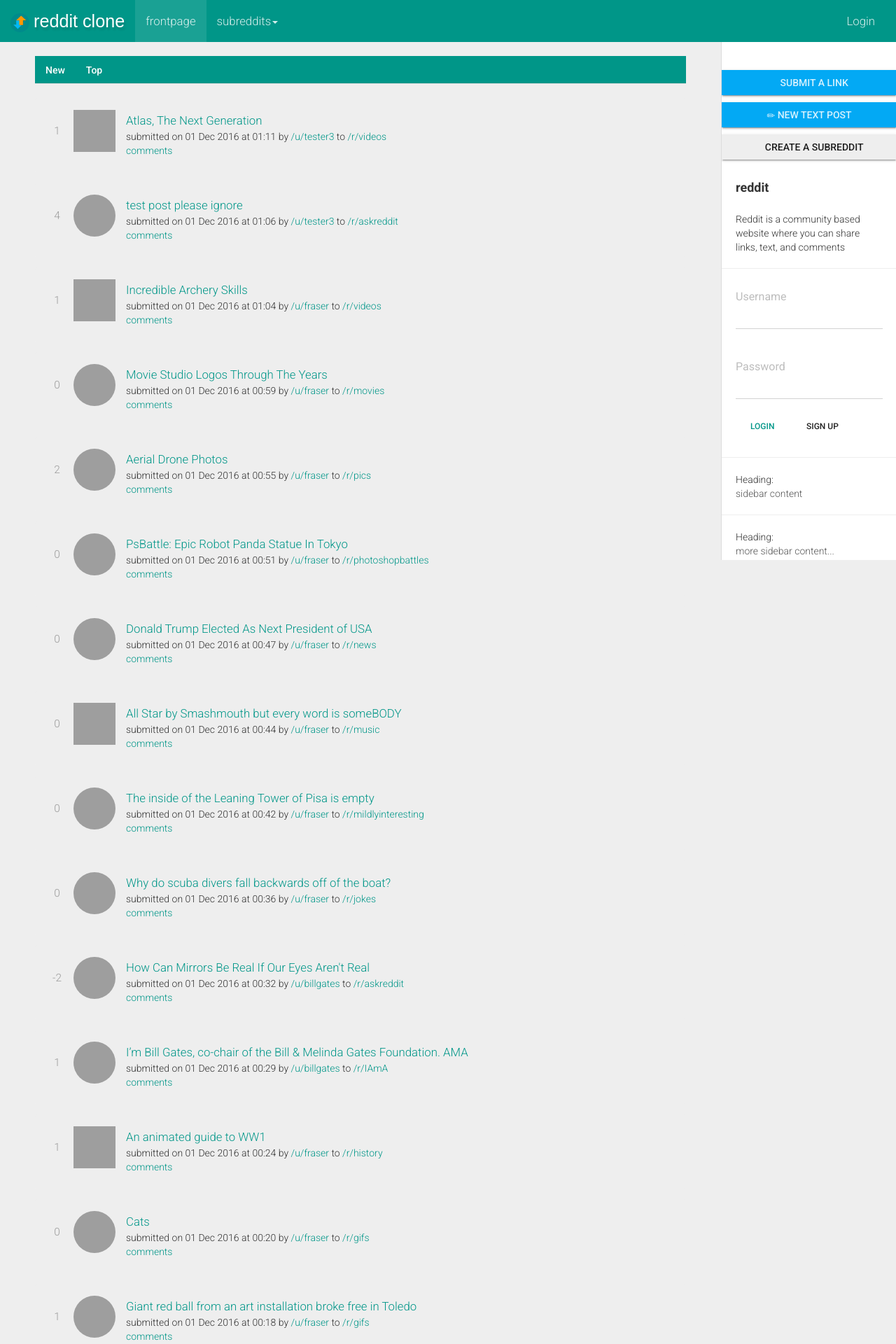
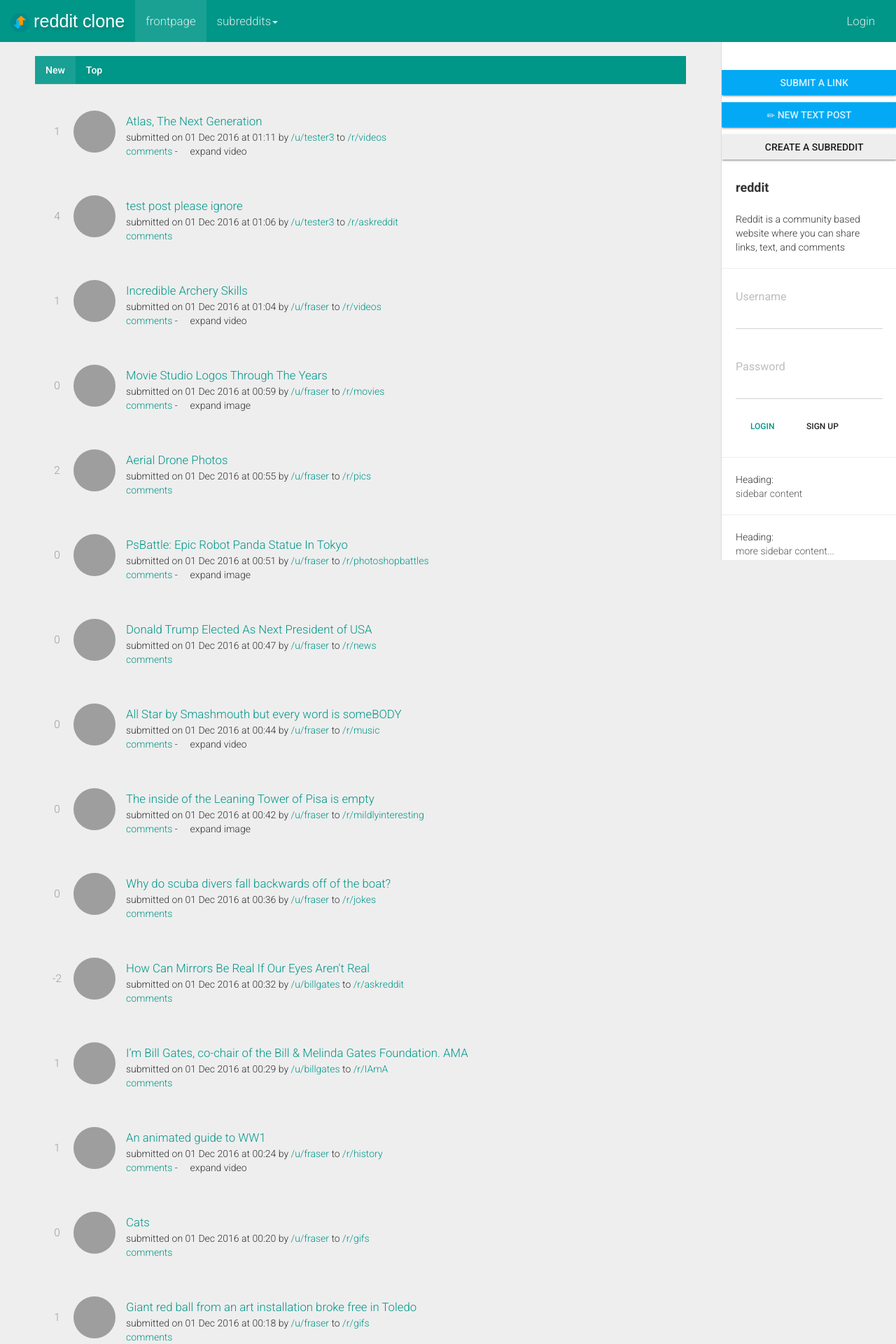
Before and after one commit to frasermarriott/reddit-clone-v2, a Flask app: page / in a window 1280 px wide. Shown: the top 1920 px of the page at 70% size. Run offline with Flask 2, Linux system fonts and the light colour scheme; data comes from the database, SQL or seed files in the repository; some libraries are stand-ins or nearby versions; some web fonts are replaced; grey boxes are pictures that could not be loaded.

Commit message:
Added toggles for inline embedded images and YouTube videos.

```diff
--- a/static/css/style.css
+++ b/static/css/style.css
@@ -17,6 +17,14 @@ small {
 
 .navbar .navbar-nav>li>a {
   font-size: 1.2em !important;
+}
+
+.nav-tabs > li {
+  margin-bottom: 0px;
+}
+
+.nav-tabs > li.active {
+  background: rgb(25,160,148);
 }
 
 .sidebar-nav > .btn {
@@ -392,7 +400,8 @@ div.link-thumb {
   background-repeat: no-repeat;
   background-position: 50% 50%;
   border-radius: 30px;
-  position: relative
+  position: relative;
+  margin-bottom: 60px;
 }
 
 div.text-thumb {
@@ -406,7 +415,8 @@ div.text-thumb {
   background-repeat: no-repeat;
   background-position: 50% 50%;
   border-radius: 30px;
-  position: relative
+  position: relative;
+  margin-bottom: 60px;
 }
 
 .thumb-href {
@@ -457,7 +467,7 @@ div.text-thumb {
 }
 
 .bs-callout > small {
-  white-space: pre;
+ /* white-space: pre; */
 }
 
 .navbar {
@@ -483,6 +493,38 @@ div.text-thumb {
   vertical-align: middle;
 }
 
+.toggler {
+  cursor: pointer;
+}
+
+.toggler:hover {
+  text-shadow: 2px 4px 3px rgba(0,0,0,0.1);
+}
+
+.toggler > .glyphicon {
+  opacity: 0.7;
+}
+
+.youtube-toggle {
+  position: relative;
+  padding-bottom: 56.25%; /* 16:9 */
+  padding-top: 25px;
+  height: 0;
+}
+.youtube-toggle iframe {
+  position: absolute;
+  top: 0;
+  left: 0;
+  width: 100%;
+  height: 100%;
+}
+
+
+
+
+.hidden {
+  visibility: hidden;
+}
 
 .noselect {
   -webkit-touch-callout: none; /* iOS Safari */
--- a/static/js/custom.js
+++ b/static/js/custom.js
@@ -158,16 +158,19 @@ $(function(){
 // Set thumbnails
   $(".sub-list-link").filter(function() {
     url = $(this).attr('href');
-    console.log(url);
+    //console.log(url);
 
     var extension = url.substr( (url.lastIndexOf('.') +1) );
     switch(extension) {
       case 'jpg':
       case 'jpeg':
       case 'png':
+        $(this).parent().find('.image-toggler').removeClass('hidden');
+        $(this).parent().children().find('.image-toggle').removeClass('hidden');
       break;
       default:
         $(this).parent().children().find('.link-thumb').addClass('default-thumb');
+
     }
 
 
@@ -179,25 +182,32 @@ $(function(){
       if (match.length >= 2){
         youtube_id = match[2]
         youtube_thumb = "url(https://img.youtube.com/vi/" + youtube_id + "/0.jpg)"
+        embed_link = "https://www.youtube.com/embed/" + youtube_id
+
         $(this).parent().children().find('.link-thumb').removeClass('default-thumb').css({'background-image' : youtube_thumb});
-
-        $(this).parent().children().find('.link-thumb').children().css({'background-image' : 'url("https://i.imgur.com/MfoMU0Y.png")', 'background-repeat' : 'no-repeat', 'background-position' : '50% 50%'});
+        $(this).parent().find('.youtube-toggler').removeClass('hidden');
+        $(this).parent().children().find('.youtube-toggle').removeClass('hidden');
+        //$(this).parent().children().find('.youtube-toggle').addClass('isyt');
+        $(this).parent().children().find('iframe').attr('src',embed_link);
+        $(this).parent().children().find('.link-thumb').children().css({'background-image' : 'url("http://i.imgur.com/MfoMU0Y.png")', 'background-repeat' : 'no-repeat', 'background-position' : '50% 50%', 'background-size' : '23px'});
       }
     }
-
-
-
-
-    //var ext = url.split('.').pop().toLowerCase();
-    //var ext = url.substr( (url.lastIndexOf('.') +1) );
-
-    //console.log(ext);
-    //if(ext != 'jpg'){
-    //  $(this).parent().children().find('.link-thumb').addClass('default-thumb');
-    //}
-
 
   });
 
 
+
+  $('.youtube-toggler').click(function() {
+      $(this).siblings('.youtube-toggle').toggleClass('hidden');
+  });
+
+  $('.image-toggler').click(function() {
+      $(this).siblings('.image-toggle').toggleClass('hidden');
+  });
+
+ /* $('.toggle-all').click(function() {
+      $('.isyt').toggleClass('hidden');
+  });
+*/
+
 });
--- a/templates/frontpage.html
+++ b/templates/frontpage.html
@@ -131,7 +131,38 @@
                           {% endif %}
                             <small>submitted on {{ post.post_timestamp }} by <a href="{{ url_for('user',user=post.related_user_id) }}">/u/{{ post.related_user_id }}</a> to <a href="{{ url_for('subreddit',subreddit=post.related_subreddit_name) }}">/r/{{ post.related_subreddit_name }}</a> </small>
                             <br><small><a href="{{ url_for('comments_section', subreddit = post.related_subreddit_name, post_id = post.post_id, post_title = post.url_friendly_title) }}">comments</a></small>
+
+
+
+                        <!-- Toggle Embedded YouTube Player -->
+                        <span class="toggler youtube-toggler noselect hidden"> - <i class="glyphicon glyphicon-expand"> </i> expand video</span>
+
+                          <div class="toggle youtube-toggle hidden">
+                            <iframe class="youtube-vid" width="560" height="315" src="" frameborder="0" allowfullscreen></iframe>
                           </div>
+
+
+
+                        <!-- Toggle Embedded Images -->
+                        <span class="toggler image-toggler noselect hidden"> - <i class="glyphicon glyphicon-picture"> </i> expand image</span>
+
+                          <div class="toggle image-toggle hidden">
+                            <img src="{{ post.post_link }}" height="300px" width="400px">
+                          </div>
+
+
+                        <!--<span class="toggle-all"> expand all content</span>-->
+
+
+
+
+
+
+
+                          </div>
+
+
+
 
                         {% endfor %}
                        </div><!-- /new -->
```
